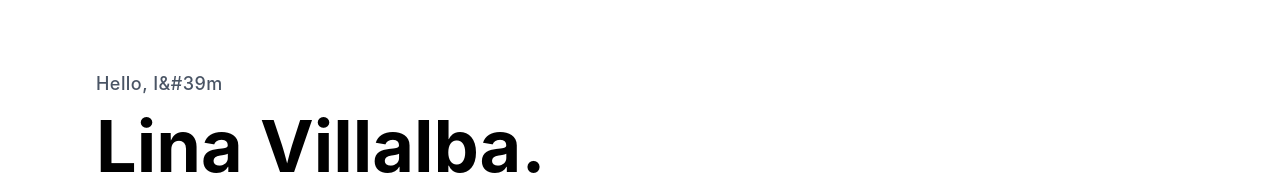
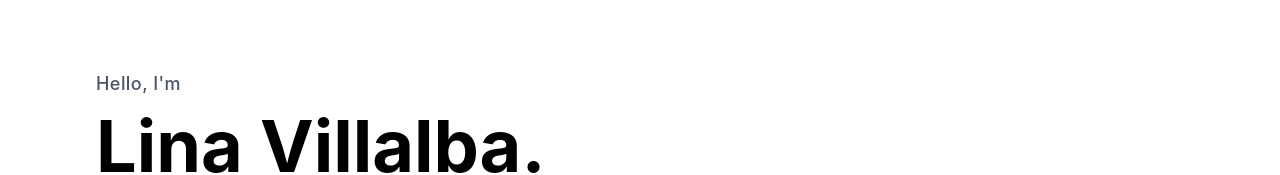
Before and after one commit to LinaMariaV/lina-portafolio, a Next.js app: page / in a window 1280 px wide. Shown: the part 160-335 px from the top of the page. Built offline with nearby package versions, Linux system fonts and the light colour scheme.

Commit message:
Fix typo in Intro component greeting

```diff
--- a/src/components/intro/intro.tsx
+++ b/src/components/intro/intro.tsx
@@ -13,7 +13,7 @@ export default function Intro() {
         transition={{ duration: 0.8, delay: 0.1 }}
       >
         <h2 className="text-lg text-gray-600 dark:text-gray-400 font-medium mb-3 tracking-wide">
-          Hello, I&#39m
+          Hello, I&#39;m
         </h2>
         <motion.h1
           className="text-6xl sm:text-7xl font-bold text-black dark:text-white mb-4"
```
